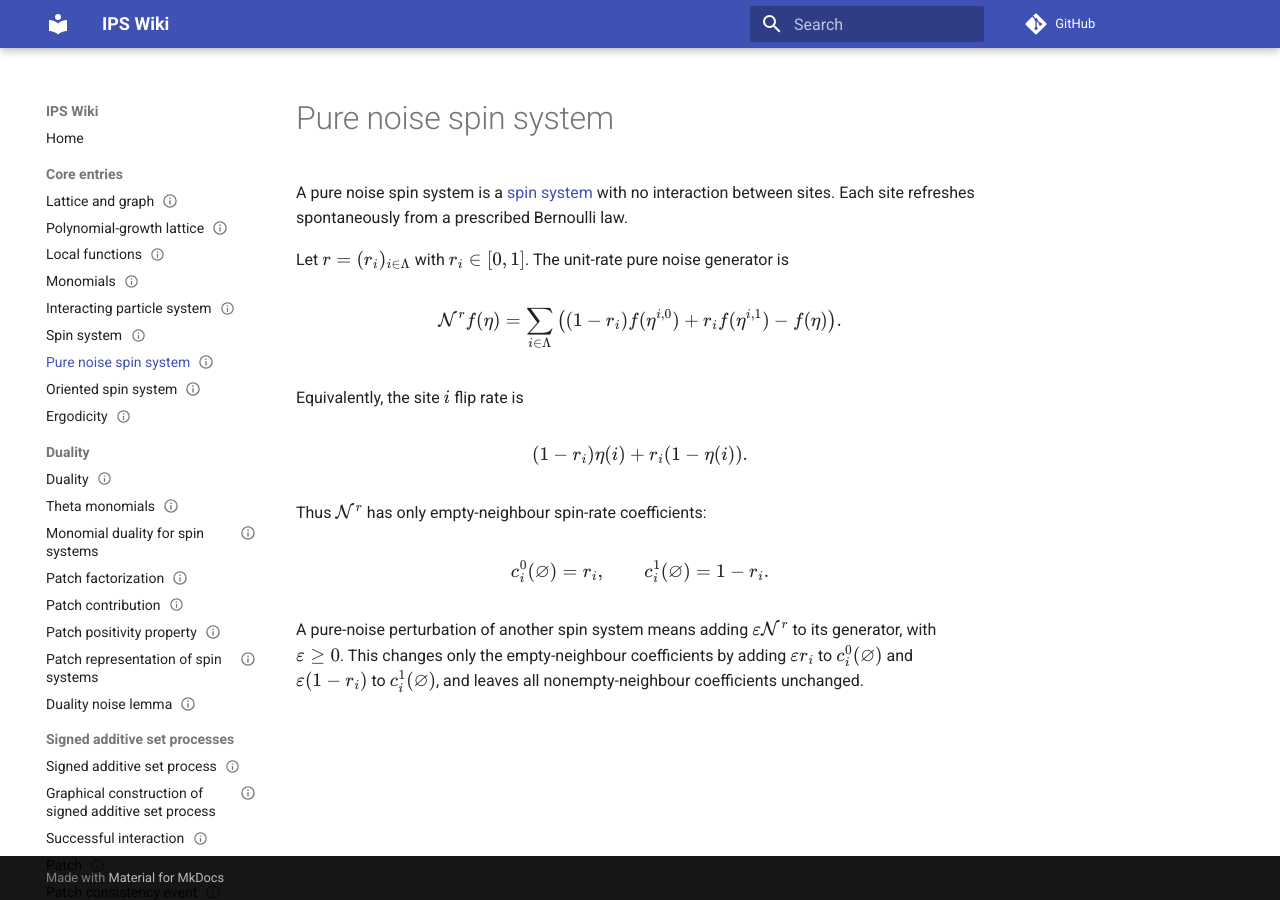
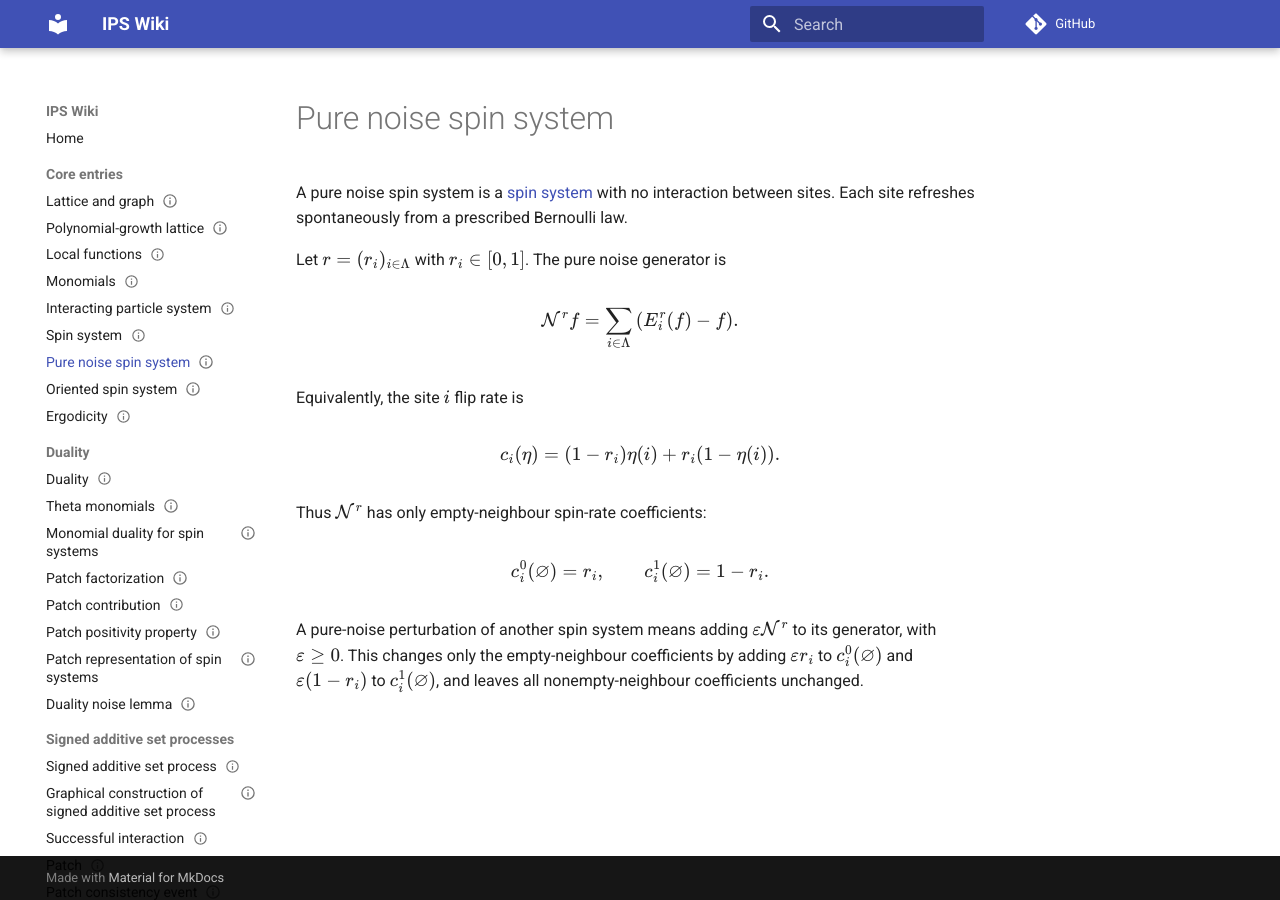
Before and after one commit to maciejgluchowski86-beep/ips-wiki, an MkDocs documentation site: the page built from docs/entries/pure-noise-spin-system.md, in a window 1280 px wide. Built offline with MkDocs 1.6.1 and Material for MkDocs 9.7.7, drawn with Linux system fonts in a browser that asks for light colours; comment, search, counter and statistics services are not loaded.

Commit message:
Update pure-noise-spin-system.md

```diff
--- a/docs/entries/pure-noise-spin-system.md
+++ b/docs/entries/pure-noise-spin-system.md
@@ -11,19 +11,19 @@ tags:
 
 A pure noise spin system is a [spin system](spin-system.md) with no interaction between sites. Each site refreshes spontaneously from a prescribed Bernoulli law.
 
-Let \(r=(r_i)_{i\in\Lambda}\) with \(r_i\in[0,1]\). The unit-rate pure noise generator is
+Let \(r=(r_i)_{i\in\Lambda}\) with \(r_i\in[0,1]\). The pure noise generator is
 
 $$
-\mathcal N^r f(\eta)
+\mathcal N^r f
 =
 \sum_{i\in\Lambda}
-\left((1-r_i)f(\eta^{i,0})+r_i f(\eta^{i,1})-f(\eta)\right).
+\left(E_i^r(f)-f\right).
 $$
 
 Equivalently, the site \(i\) flip rate is
 
 $$
-(1-r_i)\eta(i)+r_i(1-\eta(i)).
+c_i(\eta) = (1-r_i)\eta(i)+r_i(1-\eta(i)).
 $$
 
 Thus \(\mathcal N^r\) has only empty-neighbour spin-rate coefficients:
```
